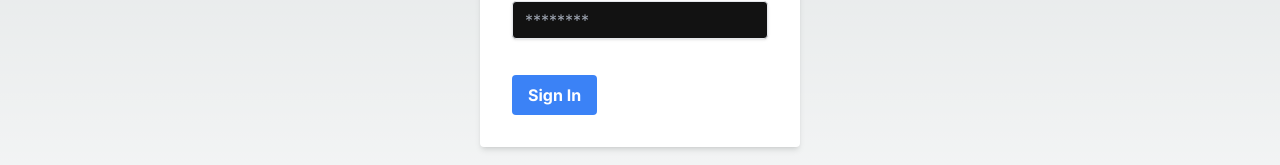
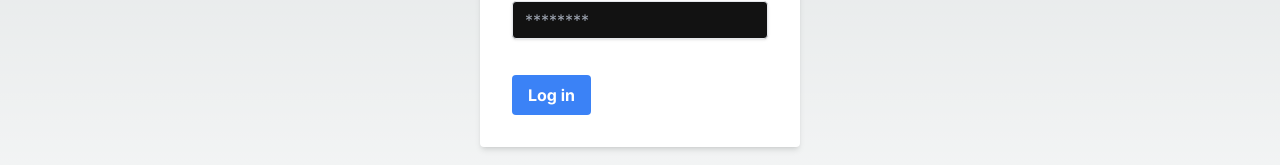
Before and after one commit to Maxougit/Pa1Llama, a Next.js app in the folder Pa1Llama/pa1llama/: page / in a window 1280 px wide. Shown: the part 385-550 px from the top of the page. Built offline with nearby package versions, Linux system fonts and the light colour scheme.

Commit message:
Update login.js

```diff
--- a/Pa1Llama/pa1llama/src/components/login.js
+++ b/Pa1Llama/pa1llama/src/components/login.js
@@ -93,7 +93,7 @@ export default function Login({ onLogin }) {
               className="bg-blue-500 hover:bg-blue-700 text-white font-bold py-2 px-4 rounded focus:outline-none focus:shadow-outline"
               type="submit"
             >
-              Sign In
+               Log in
             </button>
           </div>
         </form>
```
